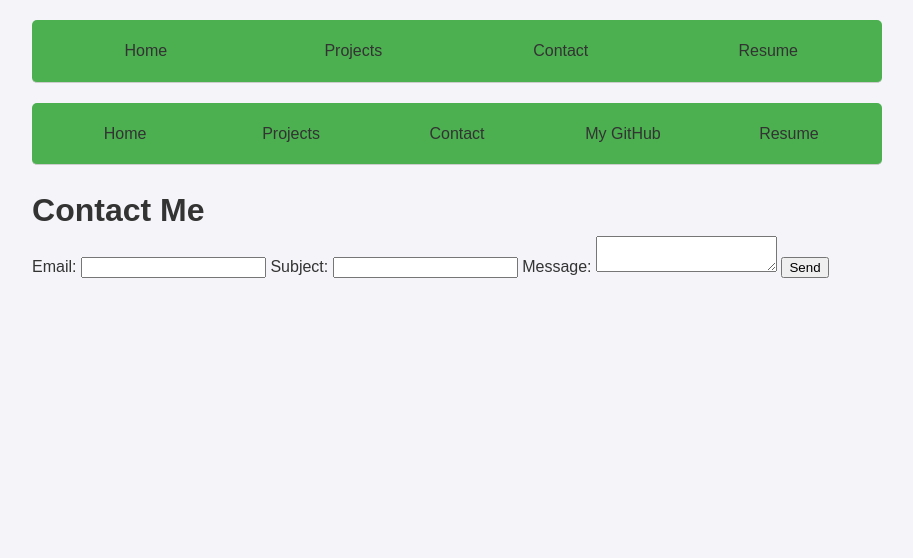
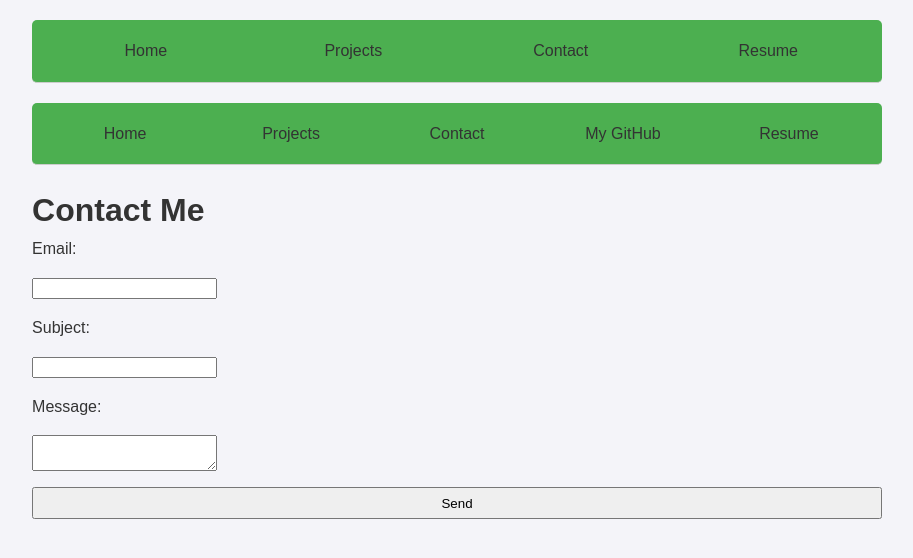
Before and after one commit to tommycho1223/portfolio, a plain HTML site: page contact/index.html in a window 1280 px wide. Shown: the whole page, without its empty margins (183-1096 px from the left). Drawn offline with Linux system fonts and the light colour scheme; files whose address does not match are found by name.

```diff
--- a/style.css
+++ b/style.css
@@ -140,3 +140,20 @@
 footer a:hover {
   text-decoration: underline;
 }
+
+form {
+  display: grid;
+  grid-template-columns: auto 1fr;
+  gap: 1em;
+}
+
+label {
+  display: grid;
+  grid-template-columns: subgrid;
+  grid-column: 1 / -1;
+}
+
+button {
+  grid-column: 1 / -1;
+  padding: 0.5em;
+}
```
